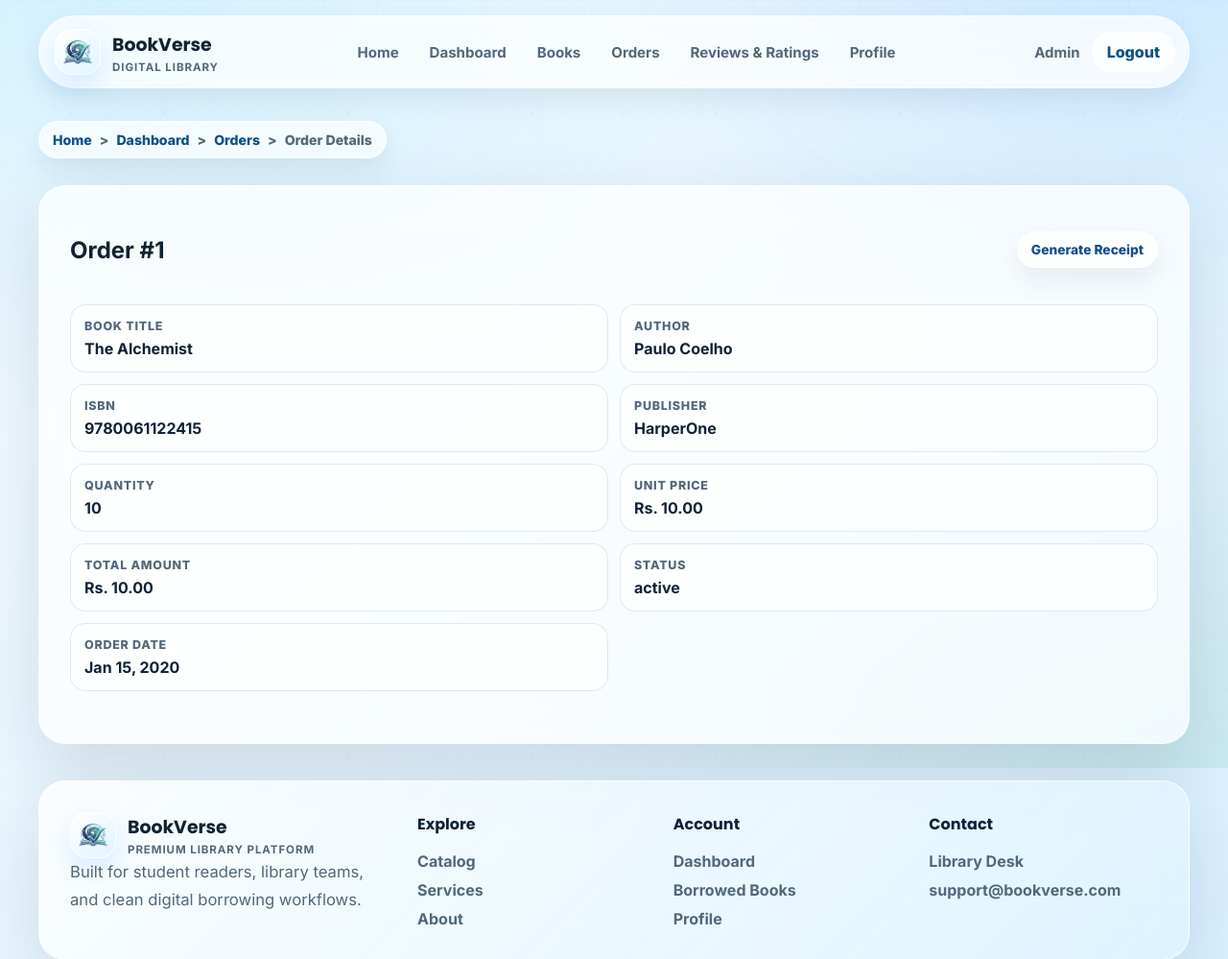
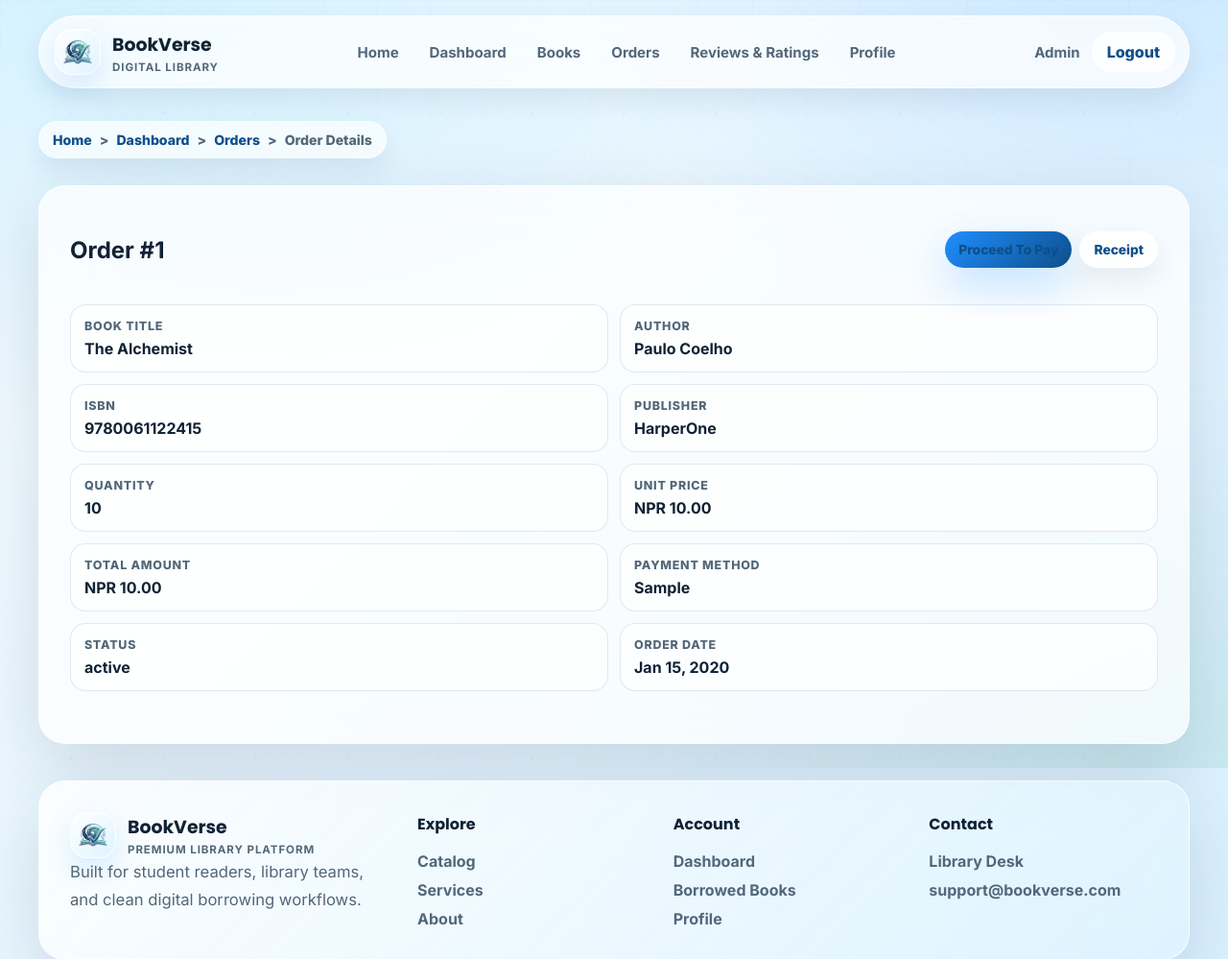
Before and after one commit to anjana321-anj/AI39A_Group8_-Library-Management-System-, a Flask app: page /orders/1 in a window 1280 px wide. Shown: the top 999 px of the page at 96% size. Run offline with Flask 3, Linux system fonts and the light colour scheme; the visitor is signed in with stand-in values (Sample User, id 1); data comes from the database, SQL or seed files in the repository; tables that the repository leaves empty hold one stand-in row (values such as "Sample post").

Commit message:
Update app/templates/order_details.html

```diff
--- a/app/templates/order_details.html
+++ b/app/templates/order_details.html
@@ -6,7 +6,12 @@
 <section class="data-panel reveal">
     <div class="panel-heading">
         <h1>Order #{{ order.id }}</h1>
-        <a class="btn btn-small btn-secondary" href="{{ url_for('auth.order_receipt', order_id=order.id) }}">Generate Receipt</a>
+        <div class="admin-actions">
+            {% if order.status not in ['Paid', 'Completed'] %}
+                <a class="btn btn-small btn-primary" href="{{ url_for('auth.pay_order', order_id=order.id) }}">Proceed To Pay</a>
+            {% endif %}
+            <a class="btn btn-small btn-secondary" href="{{ url_for('auth.order_receipt', order_id=order.id) }}">Receipt</a>
+        </div>
     </div>
     <div class="detail-grid">
         <div><span>Book Title</span><strong>{{ order.title }}</strong></div>
@@ -14,8 +19,9 @@
         <div><span>ISBN</span><strong>{{ order.isbn or 'N/A' }}</strong></div>
         <div><span>Publisher</span><strong>{{ order.publisher or 'N/A' }}</strong></div>
         <div><span>Quantity</span><strong>{{ order.quantity }}</strong></div>
-        <div><span>Unit Price</span><strong>Rs. {{ "%.2f"|format(order.unit_price or 0) }}</strong></div>
-        <div><span>Total Amount</span><strong>Rs. {{ "%.2f"|format(order.total_amount or 0) }}</strong></div>
+        <div><span>Unit Price</span><strong>NPR {{ "%.2f"|format(order.unit_price or 0) }}</strong></div>
+        <div><span>Total Amount</span><strong>NPR {{ "%.2f"|format(order.total_amount or 0) }}</strong></div>
+        <div><span>Payment Method</span><strong>{{ order.payment_method or 'Pending' }}</strong></div>
         <div><span>Status</span><strong>{{ order.status }}</strong></div>
         <div><span>Order Date</span><strong>{{ order.order_date.strftime('%b %d, %Y') if order.order_date else 'N/A' }}</strong></div>
     </div>
```
